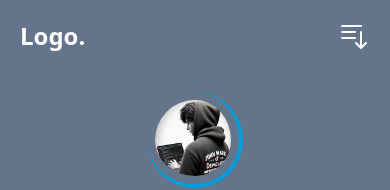
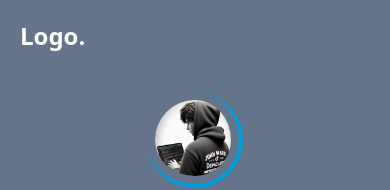
Before and after one commit to XKeisukeX/folio, a React (Create React App) app: page / in a window 390 px wide. Shown: the top 190 px of the page. Built offline with nearby package versions, Linux system fonts and the light colour scheme.

Commit message:
🎉 Upload files

```diff
--- a/src/App.js
+++ b/src/App.js
@@ -1,5 +1,5 @@
 import './App.css';
-import Headroom from 'react-headroom';
+// import Headroom from 'react-headroom';
 import Navbar from './Navbar';
 import Profile from './Images/jmd6.jpg';
 import Html from './Images/html.png';
@@ -14,9 +14,7 @@ import Project4 from './Images/project4.png';
 function App() {
   return (
     <>
-          <Headroom>
-            <Navbar />
-          </Headroom>
+          <Navbar />
 
         <main>
           <section id="home">
--- a/src/Navbar.js
+++ b/src/Navbar.js
@@ -1,4 +1,4 @@
-import { BarsArrowDownIcon, BarsArrowUpIcon } from '@heroicons/react/24/solid';
+// import { BarsArrowDownIcon, BarsArrowUpIcon } from '@heroicons/react/24/solid';
 import { useState } from 'react';
 
 export default function Navbar() {
@@ -36,11 +36,11 @@ export default function Navbar() {
                 </div>
             </ul>
 
-            <div className='md:hidden w-8 h-8 text-white cursor-pointer' onClick={() => setOpen(!open)}>
+            {/* <div className='md:hidden w-8 h-8 text-white cursor-pointer' onClick={() => setOpen(!open)}>
                 {
                     open ? <BarsArrowUpIcon /> : <BarsArrowDownIcon />
                 }
-            </div>
+            </div> */}
         </nav>
        </header>
     );
```
